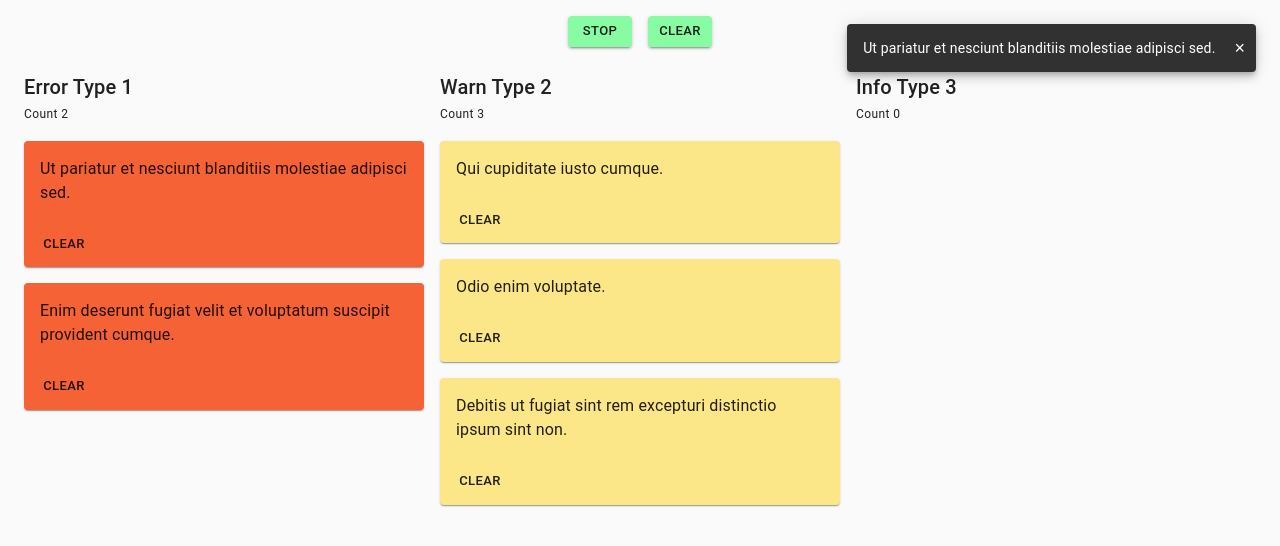
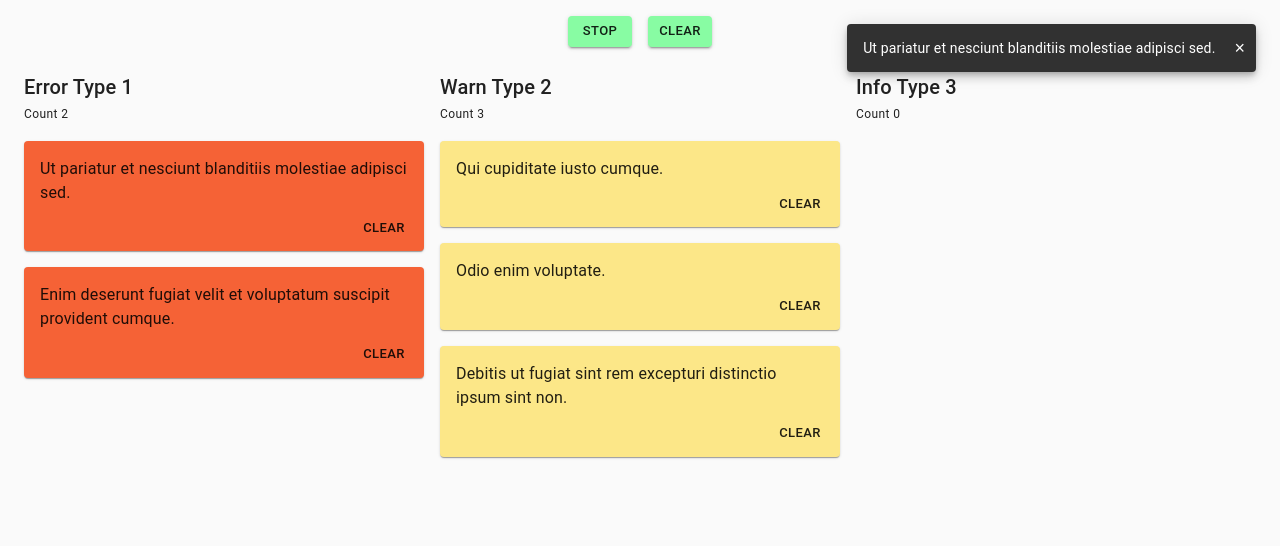
Before and after one commit to leocristofani/message-board, a React (Create React App) app: page / in a window 1280 px wide. Shown: the top 546 px of the page. Built offline with nearby package versions, Linux system fonts and the light colour scheme; the HTML template or start-up script is replaced by a standard one.

Commit message:
Refactor styles

```diff
--- /dev/null
+++ b/src/messages/components/MessageCard/index.styles.ts
@@ -0,0 +1,21 @@
+import { makeStyles, Theme } from "@material-ui/core";
+
+interface StyleProps {
+  bgColor: string;
+}
+
+const styles = makeStyles<Theme, StyleProps>((theme) => ({
+  root: {
+    marginBottom: theme.spacing(2),
+    backgroundColor: ({ bgColor }) => bgColor,
+  },
+  content: {
+    paddingBottom: 0,
+  },
+  actions: {
+    display: "block",
+    textAlign: "right",
+  },
+}));
+
+export default styles;
--- a/src/messages/components/MessageCard/index.tsx
+++ b/src/messages/components/MessageCard/index.tsx
@@ -6,6 +6,8 @@ import {
   Fade,
   Typography,
 } from "@material-ui/core";
+
+import useStyles from "./index.styles";
 
 import { Message } from "../../types";
 import { prioritySettingsMap } from "../../settings";
@@ -19,15 +21,15 @@ export default function MessageCard(props: MessageCardProps) {
   const messagesState = useMessagesState();
   const prioritySettings = prioritySettingsMap[props.message.priority];
 
+  const styles = useStyles({ bgColor: prioritySettings.color });
+
   return (
     <Fade in>
-      <Card
-        style={{ backgroundColor: prioritySettings.color, marginBottom: 16 }}
-      >
-        <CardContent>
+      <Card className={styles.root}>
+        <CardContent className={styles.content}>
           <Typography>{props.message.message}</Typography>
         </CardContent>
-        <CardActions>
+        <CardActions className={styles.actions}>
           <Button
             size="small"
             onClick={() => messagesState.remove(props.message)}
```
